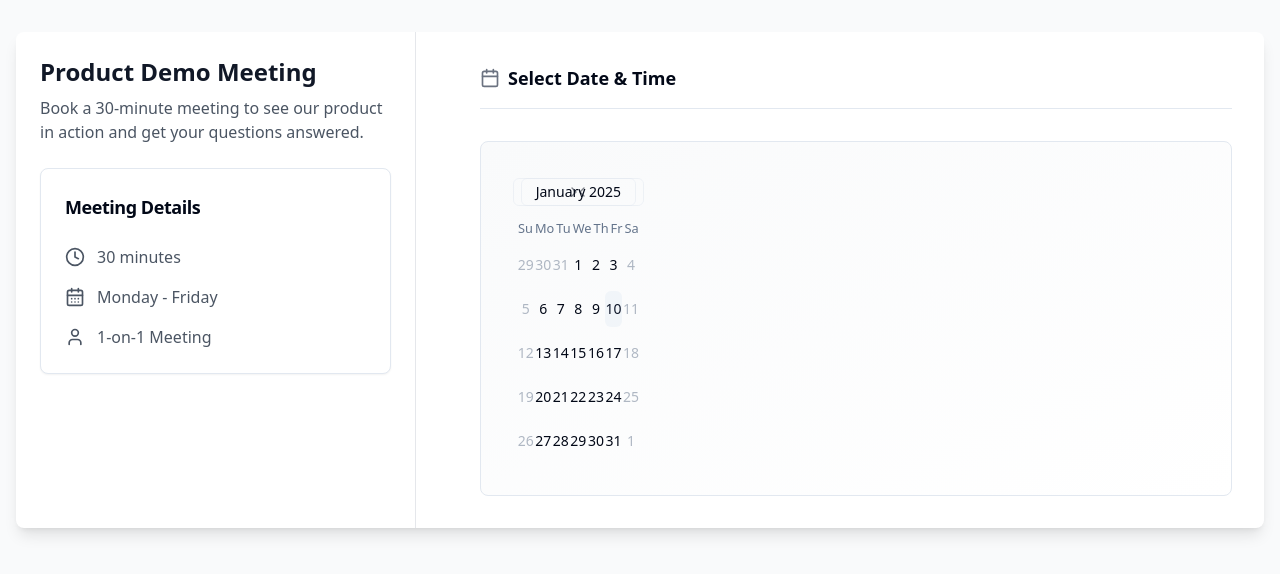
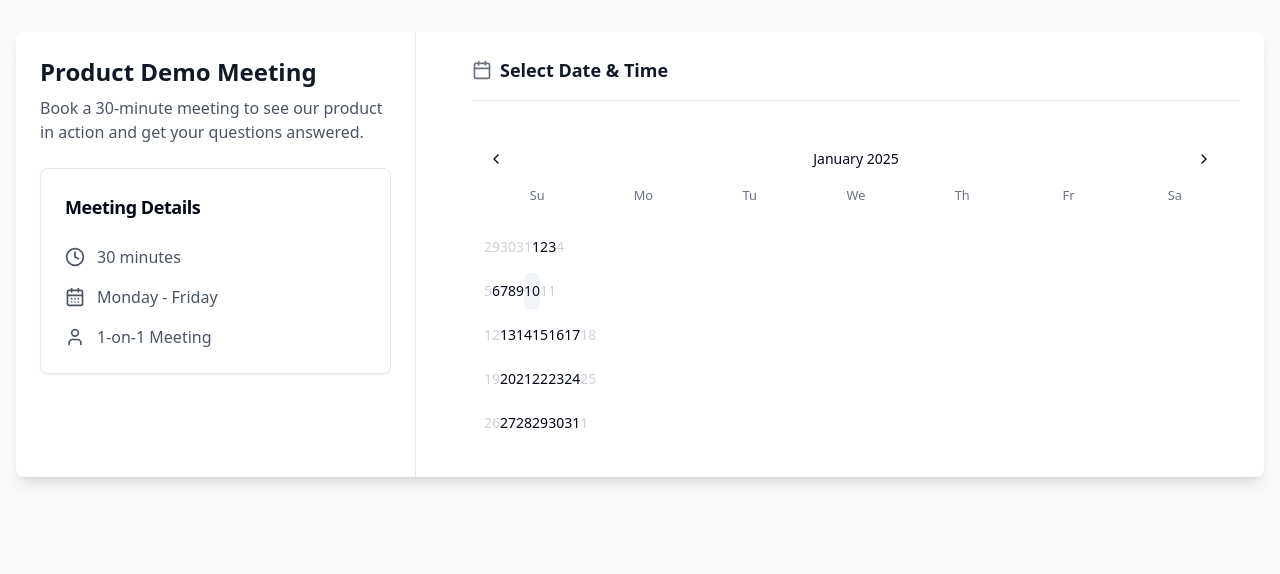
Before and after one commit to benjiemalinao87/cheerful-scheduler, a React (Vite) app: page /schedule in a window 1280 px wide. Shown: the top 574 px of the page. Built offline with nearby package versions, Linux system fonts and the light colour scheme.

Commit message:
Fix calendar layout issue
Resolved layout problems in the calendar component to ensure proper display and functionality.
[skip gpt_engineer]

```diff
--- a/src/components/scheduling/Calendar.tsx
+++ b/src/components/scheduling/Calendar.tsx
@@ -24,41 +24,56 @@ export const Calendar = () => {
   };
 
   return (
-    <div className="p-8 flex-1">
+    <div className="p-6 flex-1">
       <div className="space-y-8">
-        <div className="flex items-center gap-2 pb-4 border-b">
+        <div className="flex items-center gap-2 pb-4 border-b border-gray-200">
           <CalendarIcon className="h-5 w-5 text-gray-500" />
-          <h2 className="text-lg font-semibold">Select Date & Time</h2>
+          <h2 className="text-lg font-semibold text-gray-900">Select Date & Time</h2>
         </div>
 
-        <div className="bg-gradient-to-br from-gray-50 to-white p-6 rounded-lg border">
+        <div className="bg-white rounded-lg">
           <CalendarComponent
             mode="single"
             selected={date}
             onSelect={setDate}
-            className="mx-auto"
+            className="w-full"
             disabled={(date) => {
               const day = date.getDay();
               return day === 0 || day === 6; // Disable weekends
             }}
-            styles={{
-              head_cell: { width: "100%" },
-              cell: { width: "100%" },
-              button: { width: "100%" },
+            classNames={{
+              months: "flex flex-col sm:flex-row space-y-4 sm:space-x-4 sm:space-y-0",
+              month: "space-y-4 w-full",
+              caption: "flex justify-center pt-1 relative items-center mb-4",
+              caption_label: "text-sm font-medium",
+              nav: "space-x-1 flex items-center",
+              nav_button: "h-7 w-7 bg-transparent p-0 hover:opacity-100",
+              table: "w-full border-collapse space-y-1",
+              head_row: "flex w-full",
+              head_cell: "text-gray-500 rounded-md w-full font-normal text-[0.8rem] h-9",
+              row: "flex w-full mt-2",
+              cell: "relative p-0 text-center text-sm focus-within:relative focus-within:z-20 [&:has([aria-selected].day-range-end)]:rounded-r-md [&:has([aria-selected])]:bg-gray-50 first:[&:has([aria-selected])]:rounded-l-md last:[&:has([aria-selected])]:rounded-r-md",
+              day: "h-9 w-full p-0 font-normal aria-selected:opacity-100 hover:bg-gray-50 rounded-md",
+              day_range_end: "day-range-end",
+              day_selected: "bg-primary text-primary-foreground hover:bg-primary hover:text-primary-foreground focus:bg-primary focus:text-primary-foreground",
+              day_today: "bg-accent text-accent-foreground",
+              day_outside: "text-gray-400 opacity-50",
+              day_disabled: "text-gray-400 opacity-50",
+              day_hidden: "invisible",
             }}
           />
         </div>
 
         {date && (
-          <div className="space-y-4 bg-gray-50 p-6 rounded-lg">
+          <div className="space-y-4">
             <h3 className="font-medium text-gray-900">Available Times</h3>
-            <div className="grid grid-cols-2 md:grid-cols-3 gap-3">
+            <div className="grid grid-cols-3 gap-3">
               {AVAILABLE_TIMES.map((time) => (
                 <Button
                   key={time}
                   variant="outline"
                   onClick={() => handleTimeSelect(time)}
-                  className="w-full justify-center hover:bg-primary hover:text-primary-foreground transition-colors"
+                  className="w-full justify-center py-6 text-sm hover:bg-primary hover:text-primary-foreground transition-colors"
                 >
                   {time}
                 </Button>
```
